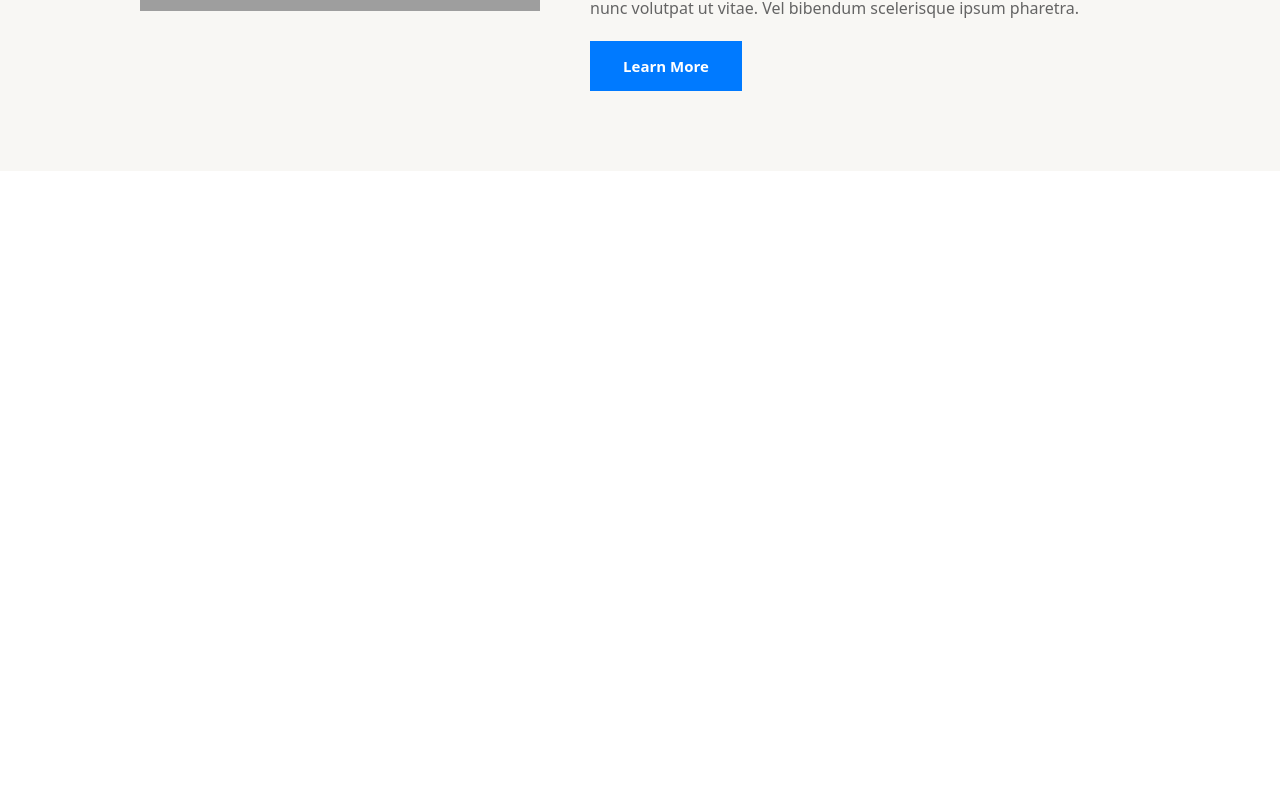
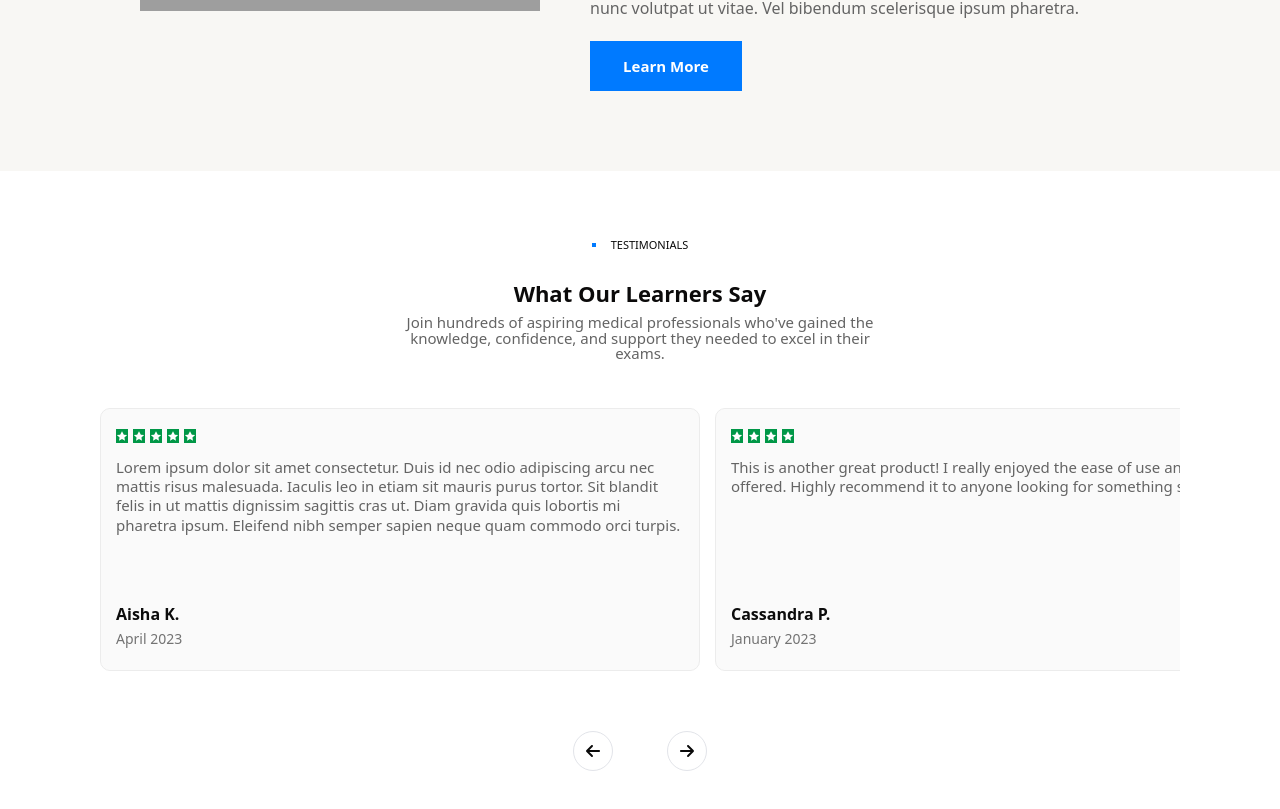
Before and after one commit to warengeorge/Complete_Doctor, a Next.js app in the folder apps/main/: page / in a window 1280 px wide. Shown: the part 3032-3841 px from the top of the page. Before the commit the page ends 3203 px from the top, so only its background shows below. Built offline with nearby package versions, Linux system fonts and the light colour scheme; grey boxes are pictures that could not be loaded.

Commit message:
add Testimonials

```diff
--- a/apps/main/src/app/components/Profile.tsx
+++ b/apps/main/src/app/components/Profile.tsx
@@ -3,7 +3,7 @@ import Image from 'next/image';
 
 const Profile = () => {
   return (
-    <div className='w-full h-auto py-[50px] lg:py-[60px] xl:py-[80px] px-[20px] lg:px-[50px] xl:px-[140px] flex items-center justify-center bg-[#F8F7F4]'>
+    <div className='w-full h-auto py-[50px] lg:py-[60px] xl:py-[80px] px-5 lg:px-[50px] xl:px-[140px] flex items-center justify-center bg-[#F8F7F4]'>
       <div className='w-full h-auto flex flex-col lg:flex-row items-center justify-center gap-[20px] lg:gap-[50px]'>
         <Image
           src='https://res.cloudinary.com/dlahyjhur/image/upload/v1744128371/Frame_2147226243_h8nvqc.png'
--- /dev/null
+++ b/apps/main/src/app/components/Testimonials.tsx
@@ -0,0 +1,108 @@
+'use client';
+
+import React, { useRef } from 'react';
+
+import { FaArrowLeft, FaArrowRight } from 'react-icons/fa6';
+import { testimonials } from '@/lib/data/testimonials';
+
+const Testimonials = () => {
+  const scrollRef = useRef<HTMLDivElement>(null);
+
+  const scroll = (direction: 'left' | 'right') => {
+    const container = scrollRef.current;
+    if (container) {
+      const scrollAmount = container.offsetWidth;
+      container.scrollBy({
+        left: direction === 'left' ? -scrollAmount : scrollAmount,
+        behavior: 'smooth',
+      });
+    }
+  };
+
+  return (
+    <div className='w-full h-auto py-10 lg:py-20 px-5 lg:px-25 flex flex-col gap-20'>
+      <div className='flex flex-col gap-15'>
+        <div className='w-full lg:w-[528px] h-[118px] lg:h-[97px] flex flex-col gap-[20px] lg:gap-[30px] justify-center items-center mx-auto'>
+          <div className='w-[101px] lg:w-[109px] flex justify-center items-center gap-[15px]'>
+            <span className='w-[4px] h-[4px] bg-[#007AFF]'></span>
+            <h2 className='uppercase text-[10px] lg:text-[11px]'>
+              testimonials
+            </h2>
+          </div>
+          <div className='flex flex-col items-center justify-center gap-[10px] px-3'>
+            <h2 className='text-[#0B0A0A] text-center text-[18px] lg:text-[22px] font-semibold leading-[21.6px]'>
+              What Our Learners Say
+            </h2>
+            <p className='text-[#646464] text-center text-[13px] lg:text-[15px] leading-[15.6px] font-medium'>
+              Join hundreds of aspiring medical professionals who&apos;ve gained
+              the knowledge, confidence, and support they needed to excel in
+              their exams.
+            </p>
+          </div>
+        </div>
+
+        <div
+          ref={scrollRef}
+          className='w-full h-[246px] md:h-auto flex gap-[15px] overflow-x-hidden scroll-smooth'
+        >
+          {testimonials.map((testimonial, index) => (
+            <div
+              key={index}
+              className='flex-none justify-center w-[335px] md:w-[400px] lg:w-[600px] h-full flex flex-col gap-[30px] overflow-hidden border-[.5px] border-[#ECECEC] bg-[#FAFAFA] py-5 px-[15px] rounded-[10px]'
+            >
+              <div className='w-full flex flex-col gap-[15px]'>
+                <div className='w-[82.7px] h-[14px] flex items-center gap-[5px]  text-white'>
+
+                    {Array.from({ length: testimonial.stars }, (_, i) => (
+                      <span className='w-[12px] h-[14px] bg-[#009747] flex items-center justify-center'><svg
+                        key={i}
+                        width='14'
+                        height='14'
+                        viewBox='0 0 14 14'
+                        fill='none'
+                        xmlns='http://www.w3.org/2000/svg'
+                      >
+                        <path
+                          d='M7.00001 10.5L3.50001 12.5L4.16668 8.83333L1.00001 5.83333L4.83334 5.5L7.00001 1.5L9.16668 5.5L12.9999 5.83333L9.83334 8.83333L10.5001 12.5L7.00001 10.5Z'
+                          fill='#FFFFFF'
+                        />
+                      </svg>
+                      </span>
+                    ))}
+
+                </div>
+                <p className='w-full h-[114px] text-[#646464] text-xs md:text-[15px] font-medium leading-[19.2px]'>
+                  {testimonial.body}
+                </p>
+              </div>
+              <div>
+                <h3 className='text-[#0C0C0C] text-[13px] md:text-base font-semibold'>
+                  {testimonial.name}
+                </h3>
+                <span className='text-[10px] md:text-sm text-[#737373] font-medium'>
+                  {testimonial.date}
+                </span>
+              </div>
+            </div>
+          ))}
+        </div>
+        <div className='w-[133.3px] h-10 flex items-center gap-[53.3px] mx-auto'>
+          <span
+            onClick={() => scroll('left')}
+            className='flex items-center justify-center rounded-full w-10 h-full bg-white cursor-pointer border border-[#E2E4E9] active:bg-neutral-200'
+          >
+            <FaArrowLeft />
+          </span>
+          <span
+            onClick={() => scroll('right')}
+            className='flex items-center justify-center rounded-full w-10 h-full bg-white cursor-pointer border border-[#E2E4E9] active:bg-neutral-200'
+          >
+            <FaArrowRight />
+          </span>
+        </div>
+      </div>
+    </div>
+  );
+};
+
+export default Testimonials;
--- a/apps/main/src/app/page.tsx
+++ b/apps/main/src/app/page.tsx
@@ -4,6 +4,7 @@ import Offerings from './components/Offerings';
 import PitchResources from './components/PitchResources';
 import UpcomingEvents from './components/UpcomingEvents';
 import Profile from './components/Profile';
+import Testimonials from './components/Testimonials';
 
 export default function Home() {
   return (
@@ -14,6 +15,7 @@ export default function Home() {
       <Offerings />
       <ArchiveSearch />
       <Profile />
+      <Testimonials />
     </main>
   );
 }
--- /dev/null
+++ b/apps/main/src/lib/data/testimonials.ts
@@ -0,0 +1,25 @@
+
+
+export const testimonials = [
+  {
+    id: 1,
+    stars: 5,
+    body: 'Lorem ipsum dolor sit amet consectetur. Duis id nec odio adipiscing arcu nec mattis risus malesuada. Iaculis leo in etiam sit mauris purus tortor. Sit blandit felis in ut mattis dignissim sagittis cras ut. Diam gravida quis lobortis mi pharetra ipsum. Eleifend nibh semper sapien neque quam commodo orci turpis.',
+    name: 'Aisha K.',
+    date: 'April 2023',
+  },
+  {
+    id: 2,
+    stars: 4,
+    body: 'This is another great product! I really enjoyed the ease of use and the features it offered. Highly recommend it to anyone looking for something similar.',
+    name: 'Cassandra P.',
+    date: 'January 2023',
+  },
+  {
+    id: 3,
+    stars: 5,
+    body: 'Lorem ipsum dolor sit amet consectetur. Duis id nec odio adipiscing arcu nec mattis risus malesuada. Iaculis leo in etiam sit mauris purus tortor. Sit blandit felis in ut mattis dignissim sagittis cras ut. Diam gravida quis lobortis mi pharetra ipsum. Eleifend nibh semper sapien neque quam commodo orci turpis.',
+    name: 'Caleb M.',
+    date: 'November 2022',
+  },
+];
```
